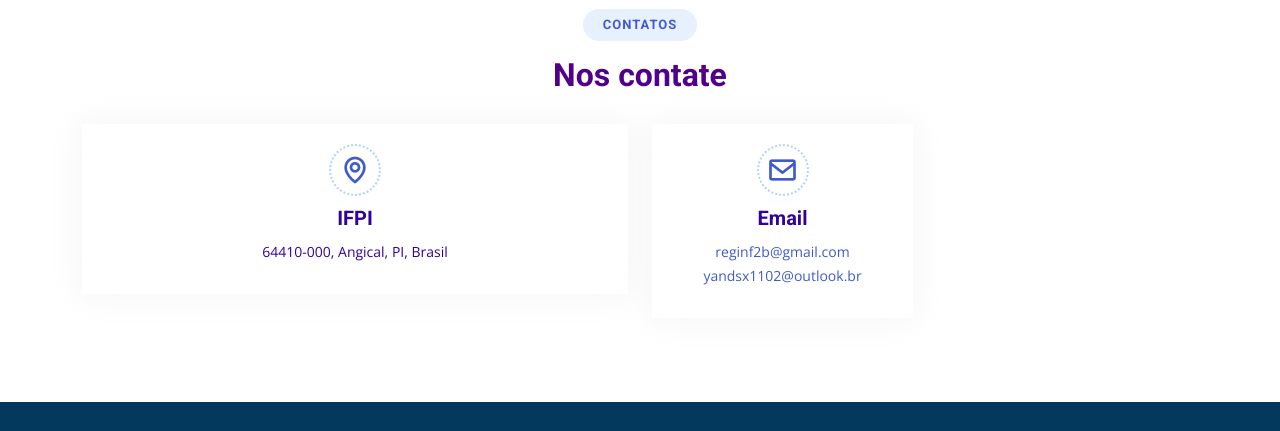
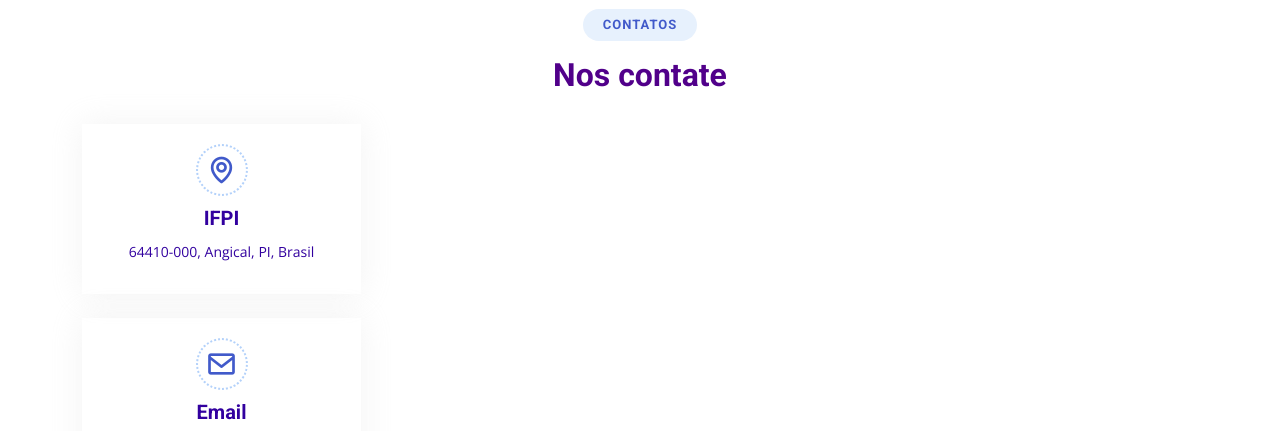
Before and after one commit to yvnxavi/pi, a plain HTML site: page index.html in a window 1280 px wide. Shown: the part 2510-2941 px from the top of the page. Drawn offline with nearby package versions, Linux system fonts and the light colour scheme.

Commit message:
Update index.html

```diff
--- a/index.html
+++ b/index.html
@@ -208,8 +208,8 @@ da urbanização e educação de Regeneração-PI.</span>
           <h3><span>Nos contate</span></h3>
         </div>
 
-        <div class="row" data-aos="fade-up" data-aos-delay="100">
-          <div class="col-lg-6">
+        <div class="col-lg-6" data-aos="fade-right"  data-aos-delay="100">
+            <div class="col-lg-6">
             <div class="info-box mb-4">
               <i class="bx bx-map"></i>
               <h3>IFPI</h3>
@@ -217,13 +217,13 @@ da urbanização e educação de Regeneração-PI.</span>
             </div>
           </div>
 
-          <div class="col-lg-3 col-md-6">
-            <div class="info-box  mb-4">
+          <div class="col-lg-6 pt-4 pt-lg-0 content d-flex flex-column justify-content-center" data-aos="fade-up" data-aos-delay="100">
+           <div class="info-box  mb-4">
               <i class="bx bx-envelope"></i>
               <h3>Email</h3>
               <p><a href="mailto:reginf2b@gmail.com">reginf2b@gmail.com</a></p>
               <p><a href="mailto:yandsx1102@outlook.br">yandsx1102@outlook.br</a></p>
-            </div>
+            </div>s
           </div>
 
         </div>
```
